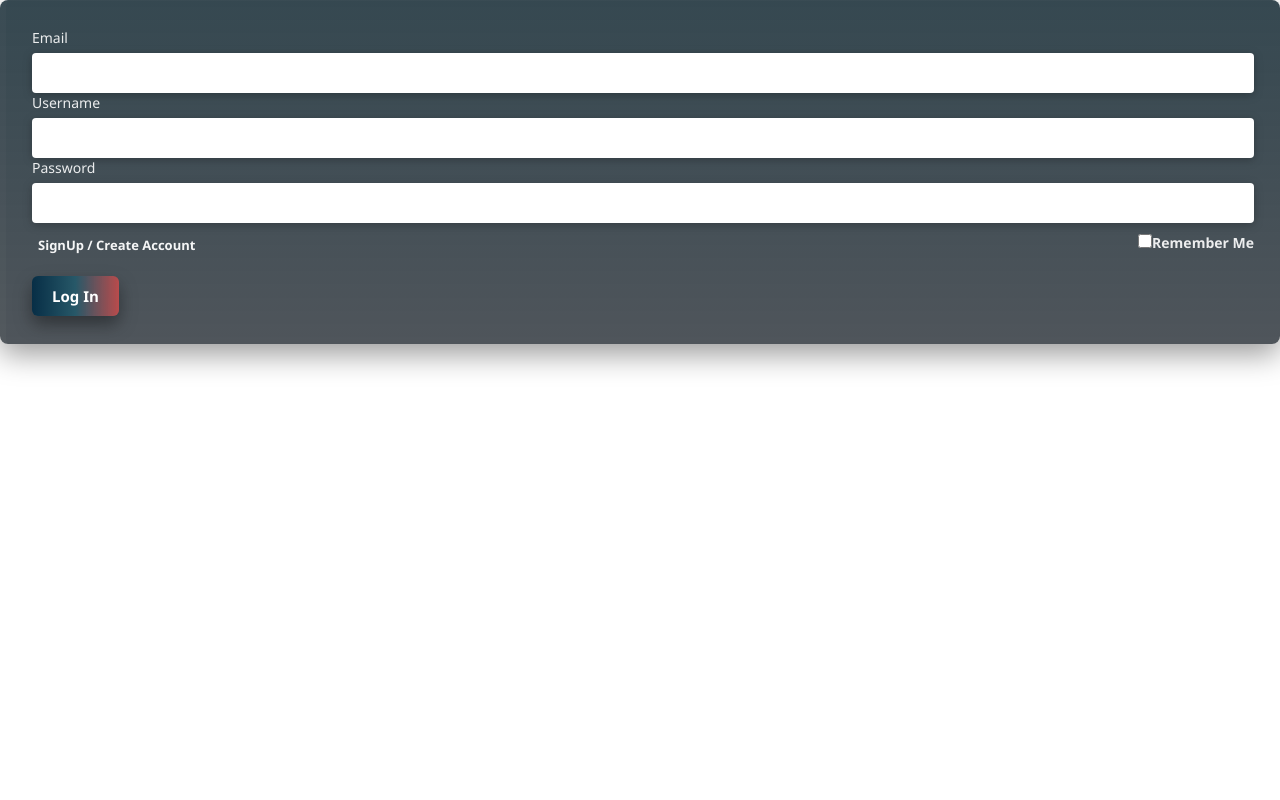
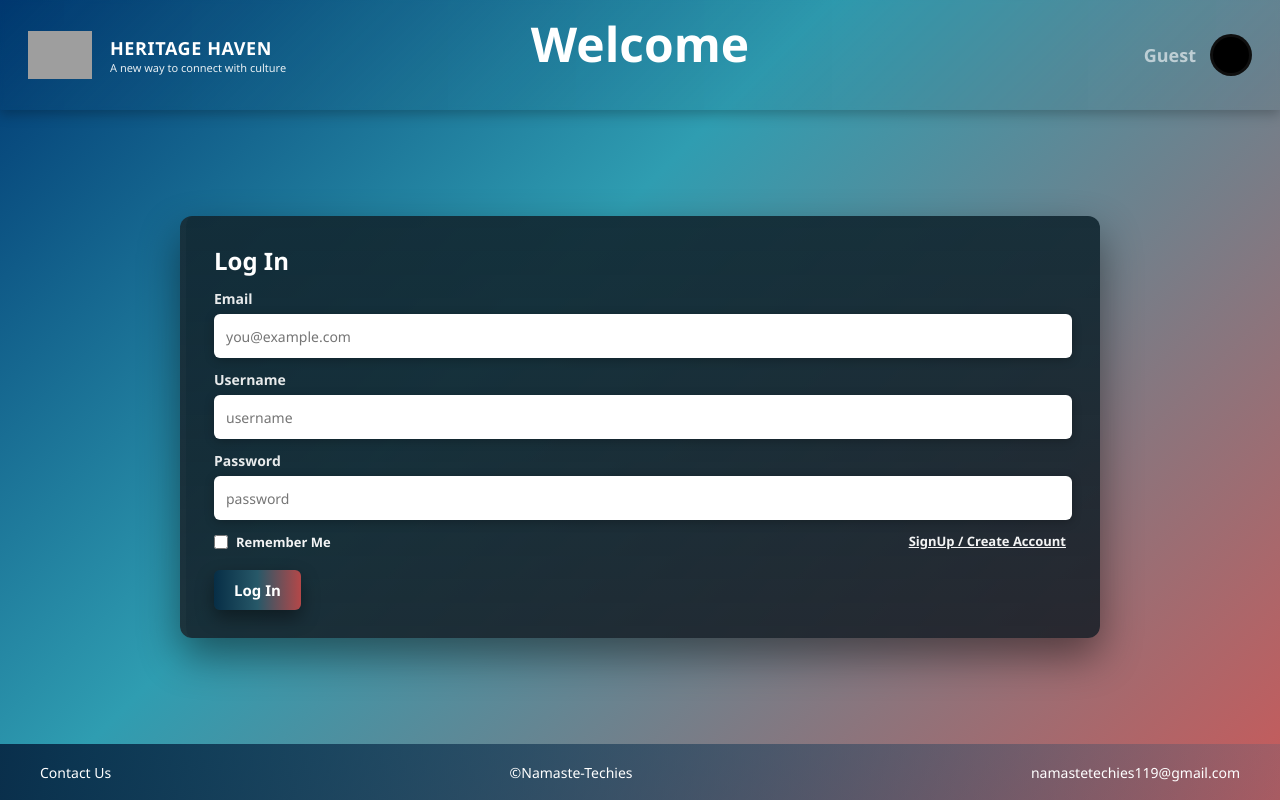
Before and after one commit to Kartiik7/Heritage_haven, a React (Vite) app in the folder frontend/: page /login in a window 1280 px wide. Built offline with nearby package versions, Linux system fonts and the light colour scheme; grey boxes are pictures that could not be loaded.

Commit message:
added login and signup HomePage

```diff
--- a/frontend/src/App.css
+++ b/frontend/src/App.css
@@ -16,6 +16,65 @@
   --accent-end: #d85757;
   --card-bg-start: rgba(18,40,50,0.85);
   --card-bg-end: rgba(20,28,36,0.75);
+}
+/* ---------- Auth (full-screen) styles ---------- */
+
+.auth-page {
+  min-height: 100vh;
+  display: flex;
+  flex-direction: column;
+  background: linear-gradient(135deg, #003973 0%, #2f9db1 40%, #c85a5a 100%);
+  color: white;
+}
+
+/* keep header consistent but slightly thinner on auth pages */
+.auth-header { height: 96px; padding: 12px 28px; }
+
+/* main area for auth pages */
+.auth-main {
+  flex: 1;
+  display: flex;
+  align-items: center;
+  justify-content: center;
+  padding: 40px;
+  box-sizing: border-box;
+}
+
+/* centered card */
+.auth-card {
+  width: min(920px, 96%);
+  background: linear-gradient(180deg, rgba(18,40,50,0.92), rgba(20,28,36,0.85));
+  border-radius: 12px;
+  padding: 28px;
+  box-shadow: 0 18px 40px rgba(0,0,0,0.45);
+  border-left: 6px solid rgba(255,255,255,0.02);
+}
+
+/* labels smaller */
+.login-label {
+  display:block;
+  margin: 12px 0 6px;
+  color: rgba(255,255,255,0.9);
+  font-size: 14px;
+  font-weight: 600;
+}
+
+/* reuse .input from your file, but ensure full-width inside auth-card */
+.auth-card .input {
+  width: 100%;
+  height: 44px;
+  padding: 8px 12px;
+  border-radius: 6px;
+  box-shadow: 0 2px 10px rgba(0,0,0,0.25);
+}
+
+/* footer spacing on auth pages */
+.auth-footer { height: 56px; padding: 0 40px; }
+
+/* responsive adjustments */
+@media (max-width: 900px) {
+  .auth-card { width: min(520px, 96%); padding: 20px; }
+  .page-title { font-size: 40px; }
 }
 
 /* -------------------------
--- a/frontend/src/App.jsx
+++ b/frontend/src/App.jsx
@@ -15,22 +15,20 @@ import "./app.css";
 export default function App() {
   return (
     <Routes>
-      {/* Default redirect */}
-      <Route path="/" element={<Navigate to="/home" replace />} />
+      {/* 👇 Landing page goes to Login */}
+      <Route path="/" element={<Navigate to="/login" replace />} />
 
-      {/* Main Home Page */}
+      {/* Login & Signup pages (first two screens) */}
+      <Route path="/login" element={<LoginCard />} />
+      <Route path="/signup" element={<SignupCard />} />
+
+      {/* After login → Home */}
       <Route path="/home" element={<HomePage userName="Prannoy Chandola" />} />
 
-      {/* Auth Pages */}
-      <Route path="/login" element={<LoginCard onSuccess={() => {}} />} />
-      <Route path="/signup" element={<SignupCard onSuccess={() => {}} />} />
-
-      {/* Feature Pages */}
+      {/* Feature pages */}
       <Route path="/discover" element={<Discover />} />
       <Route path="/ar-tour" element={<ARTour />} />
       <Route path="/social" element={<SocialProfiles />} />
-
-      {/* Site detail */}
       <Route path="/site/:siteId" element={<SiteDetail />} />
     </Routes>
   );
--- a/frontend/src/components/HomePage.jsx
+++ b/frontend/src/components/HomePage.jsx
@@ -1,9 +1,22 @@
+// src/components/HomePage.jsx
 import React, { useEffect } from "react";
-import { useNavigate } from "react-router-dom";
+import { useLocation, useNavigate } from "react-router-dom";
 import "../app.css";
 
-export default function HomePage({ userName = "Prannoy Chandola", onLogout }) {
-  const navigate = useNavigate();
+export default function HomePage({ userName: propUserName = "Prannoy Chandola", onLogout }) {
+  const navigate = useNavigate();                    // <-- added
+  const location = useLocation();
+  const stateUser = location.state?.userName;
+
+  // fallback to localStorage if available (remember me)
+  let storedUser = null;
+  try {
+    storedUser = localStorage.getItem("hh_userName");
+  } catch (err) {
+    storedUser = null;
+  }
+
+  const userName = stateUser || propUserName || storedUser || "Guest";
 
   useEffect(() => {
     document.body.classList.add("home-mode");
@@ -21,7 +34,7 @@ export default function HomePage({ userName = "Prannoy Chandola", onLogout }) {
       bullets: [
         "Explore India's rich heritage of festivals and monuments.",
         "Find detailed stories, history, and cultural significance.",
-        "Reconnect with traditions no matter where you are."
+        "Reconnect with traditions no matter where you are.",
       ],
     },
     {
@@ -30,7 +43,7 @@ export default function HomePage({ userName = "Prannoy Chandola", onLogout }) {
       bullets: [
         "Step into monuments and festivals through immersive AR/VR.",
         "Experience India's beauty as if you are truly there.",
-        "Travel virtually, anytime, from anywhere."
+        "Travel virtually, anytime, from anywhere.",
       ],
     },
     {
@@ -39,14 +52,44 @@ export default function HomePage({ userName = "Prannoy Chandola", onLogout }) {
       bullets: [
         "Connect with others who share your cultural interests.",
         "Share your experiences, memories, and celebrations.",
-        "Build a community that keeps heritage alive."
+        "Build a community that keeps heritage alive.",
       ],
     },
   ];
 
   return (
     <div className="home-page">
-      {/* ... header ... */}
+      <header className="hh-header home-header">
+        <div className="logo-box">
+          <img src="/namaste-techies-logo.png" alt="Heritage Haven" className="logo-img" />
+          <div>
+            <div className="brand-title">HERITAGE HAVEN</div>
+            <div className="brand-sub">A new way to connect with culture</div>
+          </div>
+        </div>
+
+        <h1 className="page-title">Home Page</h1>
+
+        <div className="header-right">
+          <div className="user-name">{userName}</div>
+          <div className="user-avatar" />
+          {onLogout && (
+            <button
+              className="text-btn"
+              onClick={onLogout}
+              style={{
+                marginLeft: 12,
+                background: "transparent",
+                border: "1px solid rgba(255,255,255,0.08)",
+                padding: "6px 10px",
+                borderRadius: 6,
+              }}
+            >
+              Log out
+            </button>
+          )}
+        </div>
+      </header>
 
       <main className="home-main home-main-full">
         <div className="features-wrap features-wrap-full">
@@ -73,7 +116,7 @@ export default function HomePage({ userName = "Prannoy Chandola", onLogout }) {
                 <button
                   className="feature-go"
                   aria-label={`open ${f.title}`}
-                  onClick={() => navigate(f.route)} // 🔹 navigate to route
+                  onClick={() => navigate(f.route)}            /* <-- navigation */
                 >
                   ➜
                 </button>
@@ -83,7 +126,11 @@ export default function HomePage({ userName = "Prannoy Chandola", onLogout }) {
         </div>
       </main>
 
-      {/* ... footer ... */}
+      <footer className="hh-footer home-footer">
+        <div className="footer-left">Contact Us</div>
+        <div className="footer-center">©Namaste-Techies</div>
+        <div className="footer-right">namastetechies119@gmail.com</div>
+      </footer>
     </div>
   );
 }
--- a/frontend/src/components/LoginCard.jsx
+++ b/frontend/src/components/LoginCard.jsx
@@ -1,45 +1,118 @@
+// src/components/LoginCard.jsx
 import React, { useState } from "react";
+import { useNavigate } from "react-router-dom";
+import "../app.css";
 
-export default function LoginCard({ switchToSignup, onSuccess }) {
-  const [form, setForm] = useState({ email: "", username: "", password: "", remember: false });
-
-  const handleChange = (e) => {
-    const { name, value, type, checked } = e.target;
-    setForm((prev) => ({ ...prev, [name]: type === "checkbox" ? checked : value }));
-  };
+export default function LoginCard() {
+  const navigate = useNavigate();
+  const [email, setEmail] = useState("");
+  const [username, setUsername] = useState("");
+  const [password, setPassword] = useState("");
+  const [remember, setRemember] = useState(false);
 
   const handleSubmit = (e) => {
     e.preventDefault();
-    console.log("Login:", form);
-    onSuccess(); // ✅ go to HomePage
+    // Minimal change: store username if "remember" checked
+    if (remember && username) {
+      try {
+        localStorage.setItem("hh_userName", username);
+      } catch (err) {
+        // ignore storage errors
+      }
+    }
+    // Pass username to Home page via router state
+    navigate("/home", { state: { userName: username } });
   };
 
   return (
-    <div className="login-card">
-      <form className="login-form" onSubmit={handleSubmit}>
-        <label>Email</label>
-        <input className="input" name="email" type="email" value={form.email} onChange={handleChange} required />
+    <div className="auth-page">
+      <header className="hh-header auth-header">
+        <div className="logo-box" onClick={() => navigate("/home")} style={{ cursor: "pointer" }}>
+          <img src="/images/heritage-haven-logo.jpg" alt="Heritage Haven" className="logo-img" />
+          <div>
+            <div className="brand-title">HERITAGE HAVEN</div>
+            <div className="brand-sub">A new way to connect with culture</div>
+          </div>
+        </div>
 
-        <label>Username</label>
-        <input className="input" name="username" type="text" value={form.username} onChange={handleChange} required />
+        <div style={{ textAlign: "center", flex: 1 }}>
+          <h1 className="page-title">Welcome</h1>
+        </div>
 
-        <label>Password</label>
-        <input className="input" name="password" type="password" value={form.password} onChange={handleChange} required />
+        <div className="header-right">
+          <div className="user-name" style={{ opacity: 0.6 }}>Guest</div>
+          <div className="user-avatar" />
+        </div>
+      </header>
 
-        <div className="row between center">
-          <button className="text-btn" type="button" onClick={switchToSignup}>
+      <main className="auth-main">
+        <form className="auth-card" onSubmit={handleSubmit}>
+          <h2 style={{ marginBottom: 8 }}>Log In</h2>
+
+          <label className="login-label">Email</label>
+          <input
+            className="input"
+            type="email"
+            value={email}
+            onChange={(e) => setEmail(e.target.value)}
+            placeholder="you@example.com"
+            required
+          />
+
+          <label className="login-label">Username</label>
+          <input
+            className="input"
+            type="text"
+            value={username}
+            onChange={(e) => setUsername(e.target.value)}
+            placeholder="username"
+            required
+          />
+
+          <label className="login-label">Password</label>
+          <input
+            className="input"
+            type="password"
+            value={password}
+            onChange={(e) => setPassword(e.target.value)}
+            placeholder="password"
+            required
+          />
+
+          <div className="row between center" style={{ marginTop: 12 }}>
+            <label className="remember">
+              <input
+                type="checkbox"
+                checked={remember}
+                onChange={(e) => setRemember(e.target.checked)}
+                style={{ width: 14, height: 14 }}
+              />
+              Remember Me
+            </label>
+
+            <button
+              type="button"
+              className="text-btn"
+              onClick={() => navigate("/signup")}
+              style={{ textDecoration: "underline" }}
+            >
               SignUp / Create Account
             </button>
-          <label className="remember">
-            <input type="checkbox" name="remember" checked={form.remember} onChange={handleChange} />
-            Remember Me
-          </label>
           </div>
 
-        <div className="signup-wrap">
-          <button className="signup-btn" type="submit">Log In</button>
+          <div className="signup-wrap" style={{ marginTop: 18 }}>
+            <button type="submit" className="signup-btn">
+              Log In
+            </button>
           </div>
         </form>
+      </main>
+
+      <footer className="hh-footer auth-footer">
+        <div className="footer-left">Contact Us</div>
+        <div className="footer-center">©Namaste-Techies</div>
+        <div className="footer-right">namastetechies119@gmail.com</div>
+      </footer>
     </div>
   );
 }
--- a/frontend/src/components/SignupCard.jsx
+++ b/frontend/src/components/SignupCard.jsx
@@ -1,52 +1,135 @@
+// src/components/SignupCard.jsx
 import React, { useState } from "react";
+import { useNavigate } from "react-router-dom";
+import "../app.css";
 
-export default function SignupCard({ switchToLogin, onSuccess }) {
-  const [form, setForm] = useState({ email: "", username: "", password: "", confirmPassword: "", remember: false });
-
-  const handleChange = (e) => {
-    const { name, value, type, checked } = e.target;
-    setForm((prev) => ({ ...prev, [name]: type === "checkbox" ? checked : value }));
-  };
+export default function SignupCard() {
+  const navigate = useNavigate();
+  const [email, setEmail] = useState("");
+  const [username, setUsername] = useState("");
+  const [password, setPassword] = useState("");
+  const [confirmPassword, setConfirmPassword] = useState("");
+  const [remember, setRemember] = useState(false);
 
   const handleSubmit = (e) => {
     e.preventDefault();
-    if (form.password !== form.confirmPassword) {
-      alert("Passwords do not match!");
+    if (password !== confirmPassword) {
+      alert("Passwords do not match");
       return;
     }
-    console.log("Signup:", form);
-    onSuccess(); // ✅ go to HomePage
+
+    // TODO: Insert actual signup logic here
+    if (remember && username) {
+      try {
+        localStorage.setItem("hh_userName", username);
+      } catch (err) {
+        // ignore localStorage errors
+      }
+    }
+
+    // After signup, redirect to Home with username
+    navigate("/home", { state: { userName: username } });
   };
 
   return (
-    <div className="login-card">
-      <form className="login-form" onSubmit={handleSubmit}>
-        <label>Email</label>
-        <input className="input" name="email" type="email" value={form.email} onChange={handleChange} required />
+    <div className="auth-page">
+      <header className="hh-header auth-header">
+        <div className="logo-box" onClick={() => navigate("/home")} style={{ cursor: "pointer" }}>
+          <img src="/images/heritage-haven-logo.jpg" alt="Heritage Haven" className="logo-img" />
+          <div>
+            <div className="brand-title">HERITAGE HAVEN</div>
+            <div className="brand-sub">A new way to connect with culture</div>
+          </div>
+        </div>
 
-        <label>Username</label>
-        <input className="input" name="username" type="text" value={form.username} onChange={handleChange} required />
+        <div style={{ textAlign: "center", flex: 1 }}>
+          <h1 className="page-title">Join Us</h1>
+        </div>
 
-        <label>Enter Password</label>
-        <input className="input" name="password" type="password" value={form.password} onChange={handleChange} required />
+        <div className="header-right">
+          <div className="user-name" style={{ opacity: 0.6 }}>Guest</div>
+          <div className="user-avatar" />
+        </div>
+      </header>
 
-        <label>Confirm Password</label>
-        <input className="input" name="confirmPassword" type="password" value={form.confirmPassword} onChange={handleChange} required />
+      <main className="auth-main">
+        <form className="auth-card" onSubmit={handleSubmit}>
+          <h2 style={{ marginBottom: 8 }}>Sign Up</h2>
 
-        <div className="row between center">
-          <button className="text-btn" type="button" onClick={switchToLogin}>
-            Log In if already have an account
-          </button>
+          <label className="login-label">Email</label>
+          <input
+            className="input"
+            type="email"
+            value={email}
+            onChange={(e) => setEmail(e.target.value)}
+            placeholder="you@example.com"
+            required
+          />
+
+          <label className="login-label">Username</label>
+          <input
+            className="input"
+            type="text"
+            value={username}
+            onChange={(e) => setUsername(e.target.value)}
+            placeholder="username"
+            required
+          />
+
+          <label className="login-label">Password</label>
+          <input
+            className="input"
+            type="password"
+            value={password}
+            onChange={(e) => setPassword(e.target.value)}
+            placeholder="password"
+            required
+          />
+
+          <label className="login-label">Confirm Password</label>
+          <input
+            className="input"
+            type="password"
+            value={confirmPassword}
+            onChange={(e) => setConfirmPassword(e.target.value)}
+            placeholder="confirm password"
+            required
+          />
+
+          <div className="row between center" style={{ marginTop: 12 }}>
             <label className="remember">
-            <input type="checkbox" name="remember" checked={form.remember} onChange={handleChange} />
+              <input
+                type="checkbox"
+                checked={remember}
+                onChange={(e) => setRemember(e.target.checked)}
+                style={{ width: 14, height: 14 }}
+              />
               Remember Me
             </label>
+
+            <button
+              type="button"
+              className="text-btn"
+              onClick={() => navigate("/login")}
+              style={{ textDecoration: "underline" }}
+            >
+              Already have an account? Log In
+            </button>
           </div>
 
-        <div className="signup-wrap">
-          <button className="signup-btn" type="submit">SignUp</button>
+          <div className="signup-wrap" style={{ marginTop: 18 }}>
+            <button type="submit" className="signup-btn">
+              Sign Up
+            </button>
           </div>
         </form>
+      </main>
+
+      <footer className="hh-footer auth-footer">
+        <div className="footer-left">Contact Us</div>
+        <div className="footer-center">©Namaste-Techies</div>
+        <div className="footer-right">namastetechies119@gmail.com</div>
+      </footer>
     </div>
   );
 }
--- a/frontend/src/main.jsx
+++ b/frontend/src/main.jsx
@@ -1,11 +1,14 @@
+// src/main.jsx
 import React from "react";
 import { createRoot } from "react-dom/client";
 import { BrowserRouter } from "react-router-dom";
-import App from "./App";
-import "./app.css";
+import App from "./App.jsx";
+import "./index.css";
 
 createRoot(document.getElementById("root")).render(
-  <BrowserRouter>
-    <App />
-  </BrowserRouter>
+  <React.StrictMode>
+    <BrowserRouter>
+      <App />
+    </BrowserRouter>
+  </React.StrictMode>
 );
```
Lines whose indentation alone changed are shown as unchanged.
